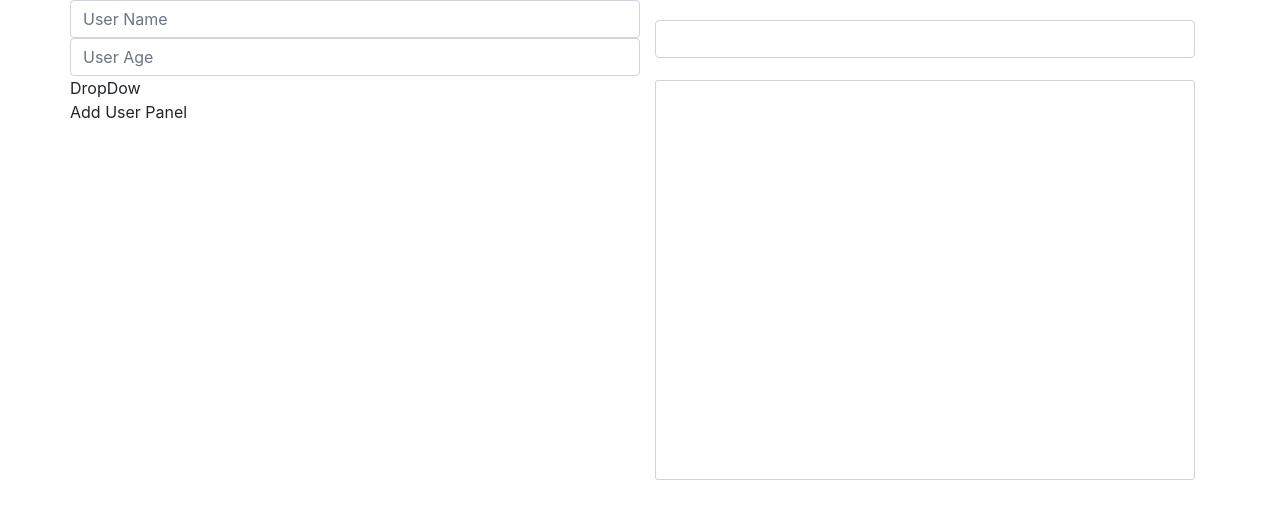
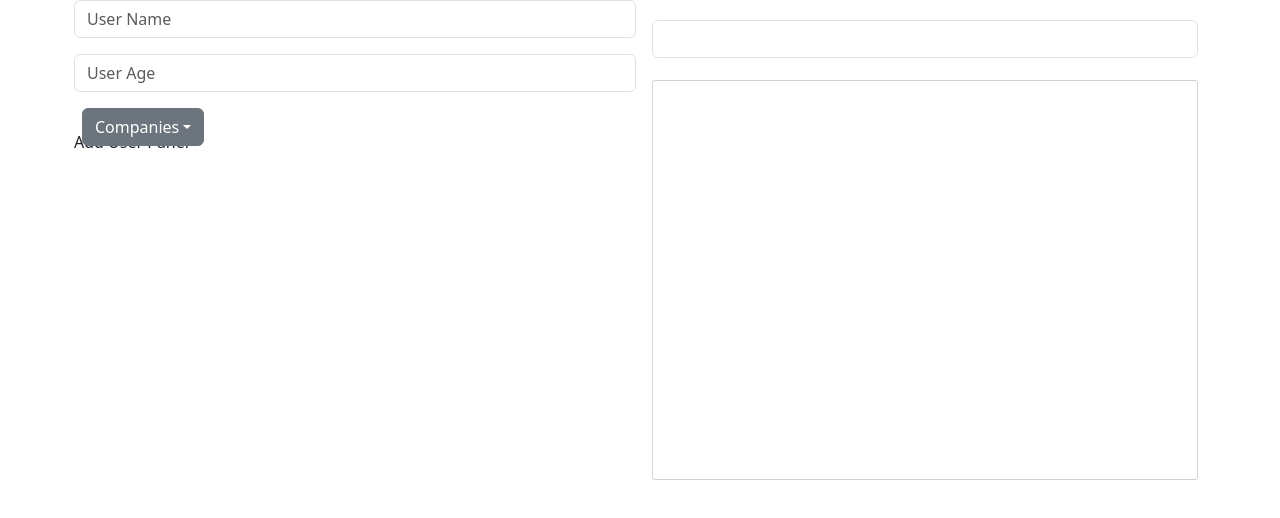
Before and after one commit to Arash89/eCommerce_01, a React (Create React App) app in the folder client/: page / in a window 1280 px wide. Shown: the top 518 px of the page. Built offline with nearby package versions, Linux system fonts and the light colour scheme.

Commit message:
DropDown bootstrap doesn't work the JavaScript

```diff
--- a/client/public/index.html
+++ b/client/public/index.html
@@ -25,7 +25,7 @@
       Learn how to configure a non-root public URL by running `npm run build`.
     -->
     <!--  Bootstrap CSS  -->
-    <link rel="stylesheet" href="https://cdn.jsdelivr.net/npm/bootstrap@4.6.1/dist/css/bootstrap.min.css" integrity="sha384-zCbKRCUGaJDkqS1kPbPd7TveP5iyJE0EjAuZQTgFLD2ylzuqKfdKlfG/eSrtxUkn" crossorigin="anonymous">
+<!--    <link rel="stylesheet" href="https://cdn.jsdelivr.net/npm/bootstrap@4.6.1/dist/css/bootstrap.min.css" integrity="sha384-zCbKRCUGaJDkqS1kPbPd7TveP5iyJE0EjAuZQTgFLD2ylzuqKfdKlfG/eSrtxUkn" crossorigin="anonymous">-->
     <title>React App</title>
   </head>
   <body>
@@ -43,7 +43,7 @@
     -->
 
     <!--  Bootstrap JavaScript  -->
-    <script src="https://cdn.jsdelivr.net/npm/jquery@3.5.1/dist/jquery.slim.min.js" integrity="sha384-DfXdz2htPH0lsSSs5nCTpuj/zy4C+OGpamoFVy38MVBnE+IbbVYUew+OrCXaRkfj" crossorigin="anonymous"></script>
-    <script src="https://cdn.jsdelivr.net/npm/bootstrap@4.6.1/dist/js/bootstrap.bundle.min.js" integrity="sha384-fQybjgWLrvvRgtW6bFlB7jaZrFsaBXjsOMm/tB9LTS58ONXgqbR9W8oWht/amnpF" crossorigin="anonymous"></script>
+<!--    <script src="https://cdn.jsdelivr.net/npm/jquery@3.5.1/dist/jquery.slim.min.js" integrity="sha384-DfXdz2htPH0lsSSs5nCTpuj/zy4C+OGpamoFVy38MVBnE+IbbVYUew+OrCXaRkfj" crossorigin="anonymous"></script>-->
+<!--    <script src="https://cdn.jsdelivr.net/npm/bootstrap@4.6.1/dist/js/bootstrap.bundle.min.js" integrity="sha384-fQybjgWLrvvRgtW6bFlB7jaZrFsaBXjsOMm/tB9LTS58ONXgqbR9W8oWht/amnpF" crossorigin="anonymous"></script>-->
   </body>
 </html>
--- a/client/src/components/AddUserPanel/AddUerDropDown.tsx
+++ /dev/null
@@ -1,6 +0,0 @@
-import { memo, FC } from 'react'
-import { IAddUerDropDown } from '../Types'
-
-const AddUerDropDown: FC<IAddUerDropDown> = () => <>DropDow</>
-
-export default memo(AddUerDropDown)
--- /dev/null
+++ b/client/src/components/AddUserPanel/AddUserDropDown.tsx
@@ -0,0 +1,18 @@
+import { memo, FC } from 'react'
+import { IAddUserDropDown } from '../Types'
+import { DropDown, DropDownItem } from '../BootstrapComponents'
+
+// import 'bootstrap';
+import 'bootstrap/dist/css/bootstrap.css';
+import 'bootstrap/dist/js/bootstrap.js';
+// import $ from 'jquery';
+// import Popper from 'popper.js';
+
+
+const AddUserDropDown: FC<IAddUserDropDown> = ({ dropdownProps, companies = [] }) => (
+  <DropDown dropdownTitle={dropdownProps?.dropdownTitle}>
+    {companies.map(company => <DropDownItem key={company.id}>{company?.companyName}</DropDownItem>)}
+  </DropDown>
+)
+
+export default memo(AddUserDropDown)
--- a/client/src/components/AddUserPanel/AddUserPanel.tsx
+++ b/client/src/components/AddUserPanel/AddUserPanel.tsx
@@ -1,13 +1,22 @@
 import { memo } from 'react'
 import { Form, Input } from '../BootstrapComponents'
-import AddUerDropDown from './AddUerDropDown'
+import AddUserDropDown from './AddUserDropDown'
+import { CONSTANTS } from '../CONSTANTS'
+import { useQuery } from '@apollo/client'
+import { GET_COMPANIES_QUERY } from '../../graphql/queries'
 
-const AddUserPanel = () => (
-  <Form>
-    <Input placeholder="User Name" />
-    <Input placeholder="User Age" type="number" />
-    <AddUerDropDown />
-  </Form>
-)
+const AddUserPanel = () => {
+  const { data: { getCompanies: companies } = {} } = useQuery(GET_COMPANIES_QUERY)
+
+  console.log(companies)
+
+  return (
+    <Form>
+      <Input placeholder={CONSTANTS.userName} />
+      <Input placeholder={CONSTANTS.userAge} type={CONSTANTS.number} />
+      <AddUserDropDown dropdownProps={{dropdownTitle: "Companies"}} companies={companies} />
+    </Form>
+  )
+}
 
 export default memo(AddUserPanel)
--- a/client/src/components/BootstrapComponents.tsx
+++ b/client/src/components/BootstrapComponents.tsx
@@ -1,7 +1,7 @@
 import { memo, FC } from 'react';
 import classNames from 'classnames';
 import styled from 'styled-components'
-import { IBootstrapDropDownProps, IBootstrapInputProps, IBootstrapProps, IDropDownItem } from './Types'
+import { IBootstrapDropDownProps, IBootstrapInputProps, IBootstrapProps, IBootstrapDropDownItem } from './Types'
 
 export const ToastBootstrap: FC<IBootstrapProps> = memo(({ children, className, ...otherProps }) => (
   <div {...otherProps} className={classNames("toast", className)} role="alert" aria-live="assertive" aria-atomic="true">
@@ -64,7 +64,7 @@ export const InputBootstrap: FC<IBootstrapInputProps> = memo(({ className, ariaL
 export const DropDownBootstrap: FC<IBootstrapDropDownProps> = memo(({
   children,
   className,
-  dropdownTiltle,
+  dropdownTitle,
   buttonType = "btn-secondary",
   buttonId,
   ...otherProps
@@ -77,7 +77,7 @@ export const DropDownBootstrap: FC<IBootstrapDropDownProps> = memo(({
       data-bs-toggle="dropdown"
       aria-expanded="false"
     >
-      {dropdownTiltle}
+      {dropdownTitle}
     </button>
     <ul className="dropdown-menu" aria-labelledby="dropdownMenuButton1">
       {children}
@@ -86,7 +86,7 @@ export const DropDownBootstrap: FC<IBootstrapDropDownProps> = memo(({
 ))
 
 
-export const DropDownItem: FC<IDropDownItem> = memo(({ children, className, href = "#", ...otherProps }) => (
+export const BootstrapDropDownItem: FC<IBootstrapDropDownItem> = memo(({ children, className, href = "#", ...otherProps }) => (
   <li>
     <a className="dropdown-item" href={href}>
       {children}
@@ -111,9 +111,9 @@ export const ToastBody = styled(ToastBodyBootstrap)``
 
 export const Input = styled(InputBootstrap)``
 
-export const ListContainer = styled(DropDownBootstrap)``
+export const DropDown = styled(DropDownBootstrap)``
 
-export const ListItem = styled(DropDownItem)``
+export const DropDownItem = styled(BootstrapDropDownItem)``
 
 export const Col = styled(ColBootstrap)``
 
--- /dev/null
+++ b/client/src/components/CONSTANTS.ts
@@ -0,0 +1,5 @@
+export const CONSTANTS = {
+  userName: 'User Name',
+  userAge: 'User Age',
+  number: 'number',
+}
--- a/client/src/components/UserList/UserListContainer.tsx
+++ b/client/src/components/UserList/UserListContainer.tsx
@@ -2,22 +2,8 @@ import { memo } from 'react';
 import { useQuery, gql } from '@apollo/client';
 import UserList from './UserList';
 import { Col } from "../BootstrapComponents";
-import UserInput from "./UserInput";
-
-const GET_USERS_QUERY = gql`
-  query GetUsers {
-    getUsers {
-      id
-      firstName
-      age
-      companyName
-      companyNameString {
-        companyName
-        description
-      }
-    }
-  }
-`
+import UserInput from './UserInput'
+import { GET_USERS_QUERY } from '../../graphql/queries'
 
 const UserListContainer = () => {
   const { data = {getUsers: []} } = useQuery(GET_USERS_QUERY)
--- /dev/null
+++ b/client/src/graphql/queries.ts
@@ -0,0 +1,26 @@
+import { gql } from '@apollo/client'
+
+export const GET_USERS_QUERY = gql`
+    query GetUsers {
+        getUsers {
+            id
+            firstName
+            age
+            companyName
+            companyNameString {
+                companyName
+                description
+            }
+        }
+    }
+`
+
+export const GET_COMPANIES_QUERY = gql`
+    query GetCompanies {
+        getCompanies {
+            id
+            companyName
+            description
+        }
+    }
+`
```
Also changed, not shown: client/src/components/Types.ts (+10 -3 lines).
